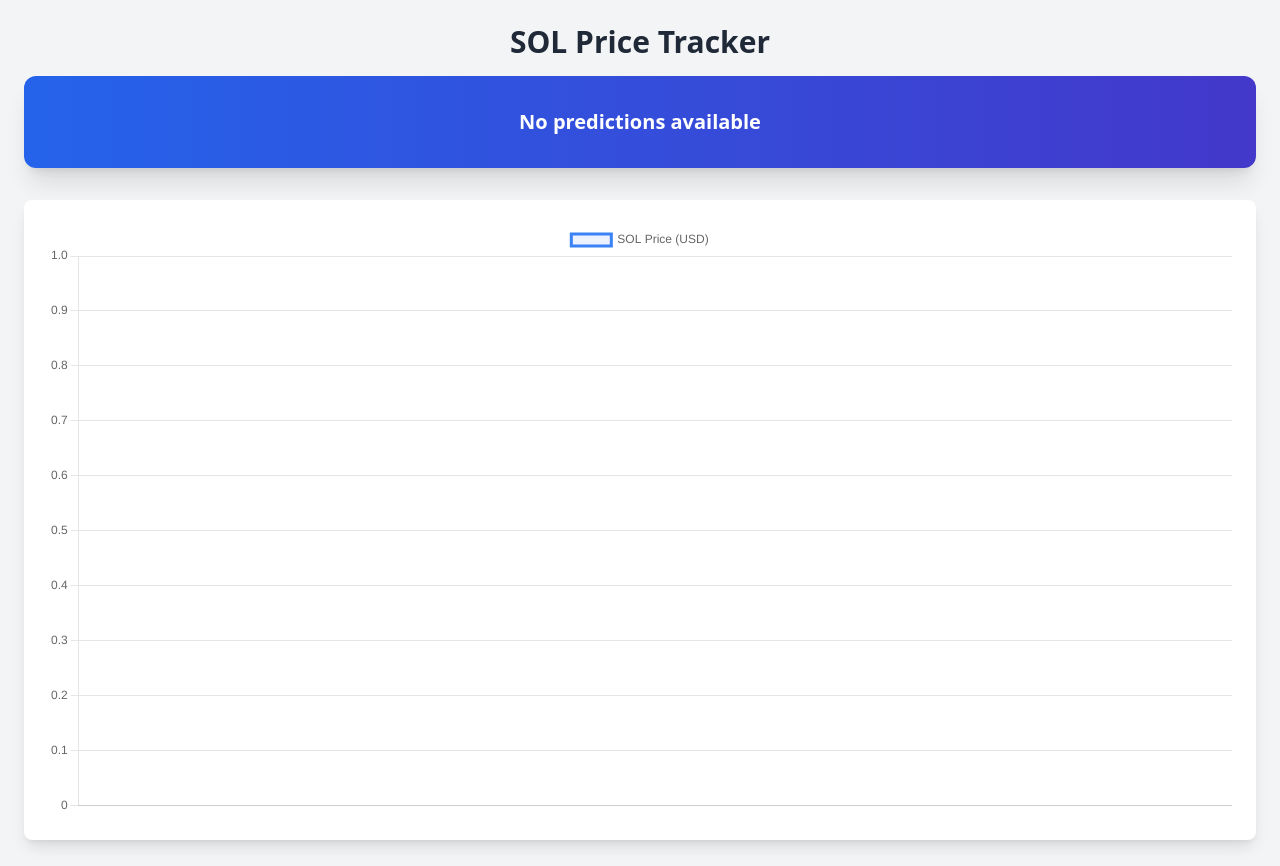
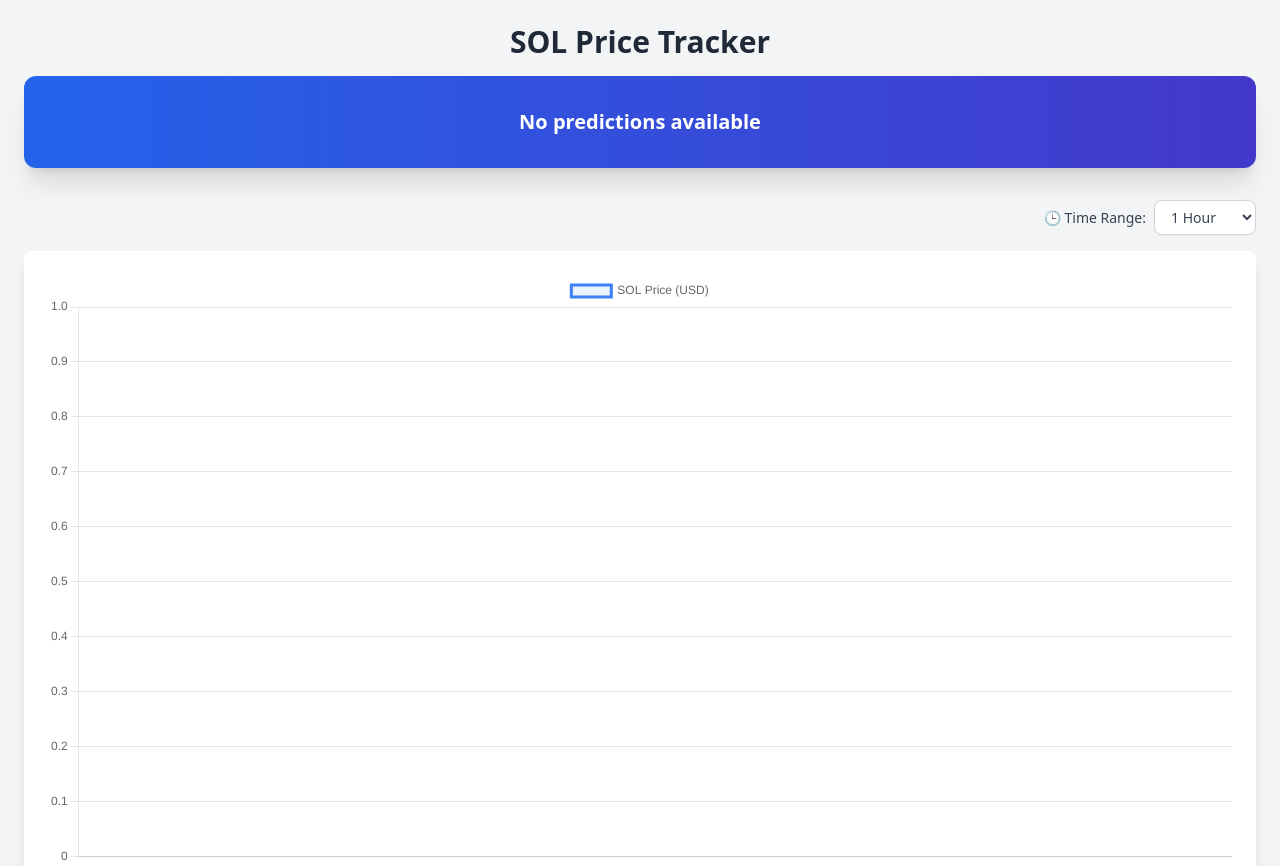
Before and after one commit to JHenzi/OrcaRewardDashboard, a Flask app: template templates/sol_tracker.html in a window 1280 px wide. Shown: the top 866 px of the page. Run offline with Flask 2, Linux system fonts and the light colour scheme; the template is opened without the code that fills it, so the values that code supplies are empty; parts of the project's set-up code (start-up, migrations or seed data) failed here and were passed over; some libraries are stand-ins or nearby versions.

Commit message:
adding range selector to sol-tracker

```diff
--- a/app.py
+++ b/app.py
@@ -2,7 +2,7 @@ import requests
 import time
 import sqlite3
 from threading import Thread
-from flask import Flask, jsonify, render_template
+from flask import Flask, jsonify, render_template, request
 import threading
 import json
 from datetime import datetime
@@ -363,15 +363,39 @@ def index():
 
 @app.route("/sol-tracker")
 def sol_tracker():
+    # Get selected time range from query param
+    selected_range = request.args.get("range", "day")  # Default to 1 day
+
+    # Define how many entries to fetch based on selected range (5-min intervals)
+    range_map = {
+        "hour": 12,
+        "day": 288,
+        "week": 2016,
+        "month": 8640,
+        "year": 105120,
+    }
+    limit = range_map.get(selected_range, 288)
+
+    # Fetch price data
     fetcher = SOLPriceFetcher()
-    all_data = fetcher.get_price_history(limit=288)  # 24 hours at 5-min intervals
+    all_data = fetcher.get_price_history(limit=limit)
     fetcher.close()
 
     timestamps = []
     prices = []
-    # Connect to sol_prices.db and get last 5 predictions
+
+    for row in reversed(all_data):  # oldest to newest
+        ts = row[1]  # ISO timestamp
+        price = row[2]
+        dt = datetime.fromisoformat(ts)
+        short_ts = dt.strftime("%b %d, %I:%M %p")
+        timestamps.append(short_ts)
+        prices.append(price)
+
+    # Fetch predictions and bandit logs from database
     prediction_conn = sqlite3.connect("sol_prices.db")
     prediction_cursor = prediction_conn.cursor()
+
     prediction_cursor.execute("""
         SELECT timestamp, predicted_rate, actual_rate, error, mae
         FROM sol_predictions
@@ -379,7 +403,7 @@ def sol_tracker():
         LIMIT 5
     """)
     prediction_rows = prediction_cursor.fetchall()
-    # Fetch bandit_logs (contextual bandit predictions and actions)
+
     prediction_cursor.execute("""
         SELECT timestamp, action, reward, prediction_buy, prediction_sell, prediction_hold
         FROM bandit_logs
@@ -390,7 +414,7 @@ def sol_tracker():
 
     prediction_conn.close()
 
-    # Reformat for display
+    # Reformat prediction data
     predictions = []
     for row in prediction_rows:
         pred_ts = datetime.fromisoformat(row[0]).strftime("%b %d, %I:%M %p")
@@ -401,15 +425,8 @@ def sol_tracker():
             "error": round(row[3], 4),
             "mae": round(row[4], 4)
         })
-    for row in reversed(all_data):
-        ts = row[1]  # ISO timestamp
-        price = row[2]
-        dt = datetime.fromisoformat(ts)
-        short_ts = dt.strftime("%b %d, %I:%M %p")
-        timestamps.append(short_ts)
-        prices.append(price)
 
-    # Reformat bandit_logs for display
+    # Reformat bandit log data
     bandit_logs = []
     for row in bandit_rows:
         log_ts = datetime.fromisoformat(row[0]).strftime("%b %d, %I:%M %p")
@@ -422,35 +439,34 @@ def sol_tracker():
             "prediction_hold": round(row[5], 4) if row[5] is not None else None
         })
 
-
     # === Stats Calculations ===
     def simple_moving_average(prices, window):
         if len(prices) < window:
             return None
         return round(mean(prices[-window:]), 4)
 
-    sma_1h = simple_moving_average(prices, 12)
-    sma_4h = simple_moving_average(prices, 48)
-    sma_24h = simple_moving_average(prices, 288)
+    sma_1h = simple_moving_average(prices, 12) if len(prices) >= 12 else None
+    sma_4h = simple_moving_average(prices, 48) if len(prices) >= 48 else None
+    sma_24h = simple_moving_average(prices, 288) if len(prices) >= 288 else None
 
     current_price = prices[-1]
-    price_24h_ago = prices[0]
-    percent_change = round(((current_price - price_24h_ago) / price_24h_ago) * 100, 2)
+    price_start = prices[0]
+    percent_change = round(((current_price - price_start) / price_start) * 100, 2)
 
-    high_24h = round(max(prices), 4)
-    low_24h = round(min(prices), 4)
-    range_24h = round(high_24h - low_24h, 4)
+    high_price = round(max(prices), 4)
+    low_price = round(min(prices), 4)
+    price_range = round(high_price - low_price, 4)
 
     price_stdev = round(stdev(prices), 4) if len(prices) > 1 else 0
     avg_price_delta = round(mean([abs(prices[i] - prices[i - 1]) for i in range(1, len(prices))]), 4)
 
     stats = {
         "current_price": round(current_price, 4),
-        "price_24h_ago": round(price_24h_ago, 4),
+        "price_start": round(price_start, 4),
         "percent_change": percent_change,
-        "high_24h": high_24h,
-        "low_24h": low_24h,
-        "range_24h": range_24h,
+        "high": high_price,
+        "low": low_price,
+        "range": price_range,
         "sma_1h": sma_1h,
         "sma_4h": sma_4h,
         "sma_24h": sma_24h,
@@ -458,7 +474,15 @@ def sol_tracker():
         "avg_delta": avg_price_delta
     }
 
-    return render_template("sol_tracker.html", timestamps=timestamps, prices=prices, stats=stats, predictions=predictions, bandit_logs=bandit_logs)
+    return render_template(
+        "sol_tracker.html",
+        timestamps=timestamps,
+        prices=prices,
+        stats=stats,
+        predictions=predictions,
+        bandit_logs=bandit_logs,
+        selected_range=selected_range
+    )
 
 
 def background_fetch_loop():
--- a/templates/sol_tracker.html
+++ b/templates/sol_tracker.html
@@ -25,7 +25,7 @@
                 <span class="text-yellow-300 ml-4">⏸️</span>
               {% endif %}
             </div>
-            <div class="text-lg mb-2 font-semibold">
+            <div class="text-5xl font-extrabold mb-4">
               Actual: <span class="inline-block px-2 py-1 bg-white bg-opacity-20 rounded">{{ '$' ~ (p.actual | round(2)) }}</span>
             </div>
             <div class="text-sm opacity-70 italic mb-4">
@@ -56,6 +56,19 @@
           {% endif %}
         </div>
 
+        <!-- Range Selector -->
+      <div class="flex justify-end items-center mb-4">
+        <form method="get" action="/sol-tracker" class="flex items-center space-x-2">
+          <label for="range" class="text-sm font-medium text-gray-700">🕒 Time Range:</label>
+          <select id="range" name="range" onchange="this.form.submit()" class="bg-white border border-gray-300 text-gray-700 text-sm rounded-lg focus:ring-blue-500 focus:border-blue-500 block px-3 py-1.5 shadow-sm">
+            <option value="hour" {% if selected_range == 'hour' %}selected{% endif %}>1 Hour</option>
+            <option value="day" {% if selected_range == 'day' %}selected{% endif %}>1 Day</option>
+            <option value="week" {% if selected_range == 'week' %}selected{% endif %}>1 Week</option>
+            <option value="month" {% if selected_range == 'month' %}selected{% endif %}>1 Month</option>
+            <option value="year" {% if selected_range == 'year' %}selected{% endif %}>1 Year</option>
+          </select>
+        </form>
+      </div>
 
 
         <div class="bg-white p-6 rounded-lg shadow-lg">
```
